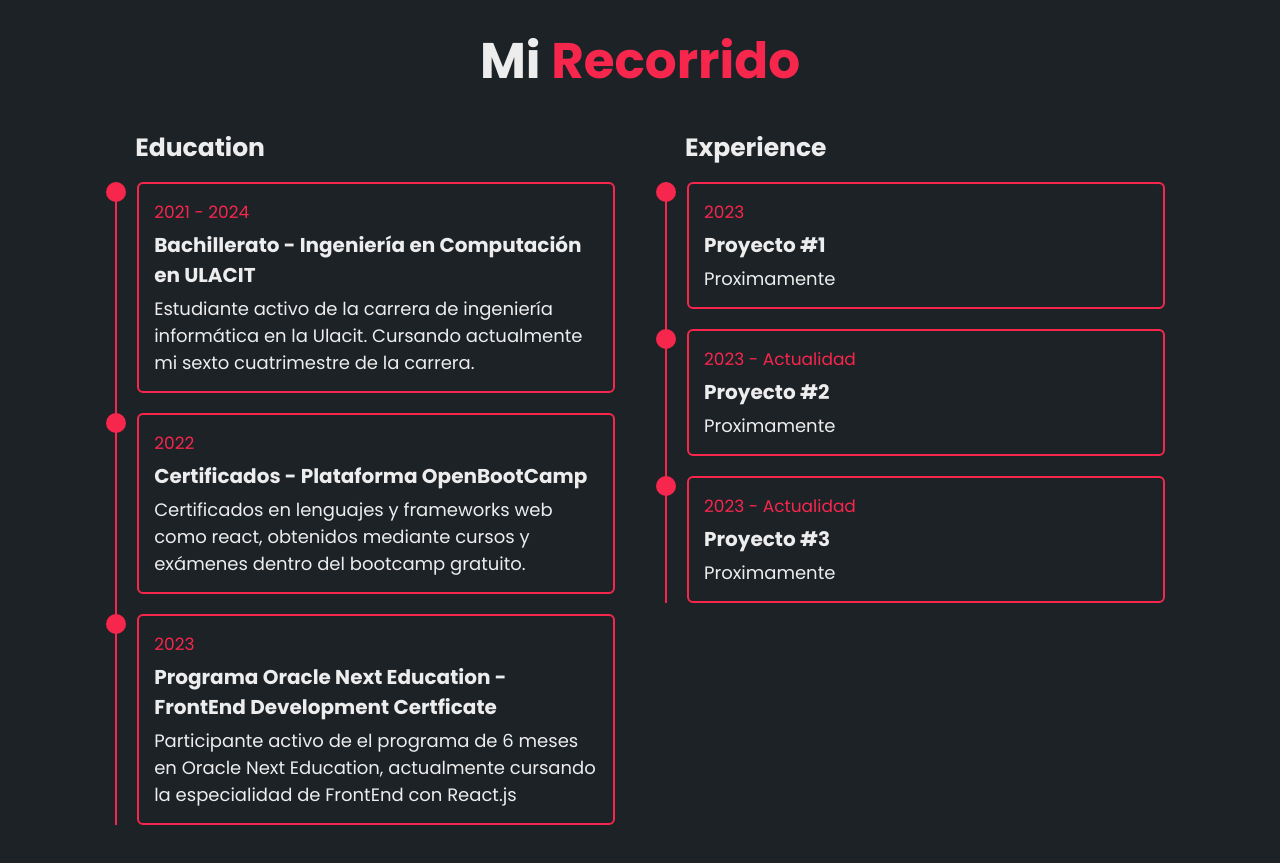
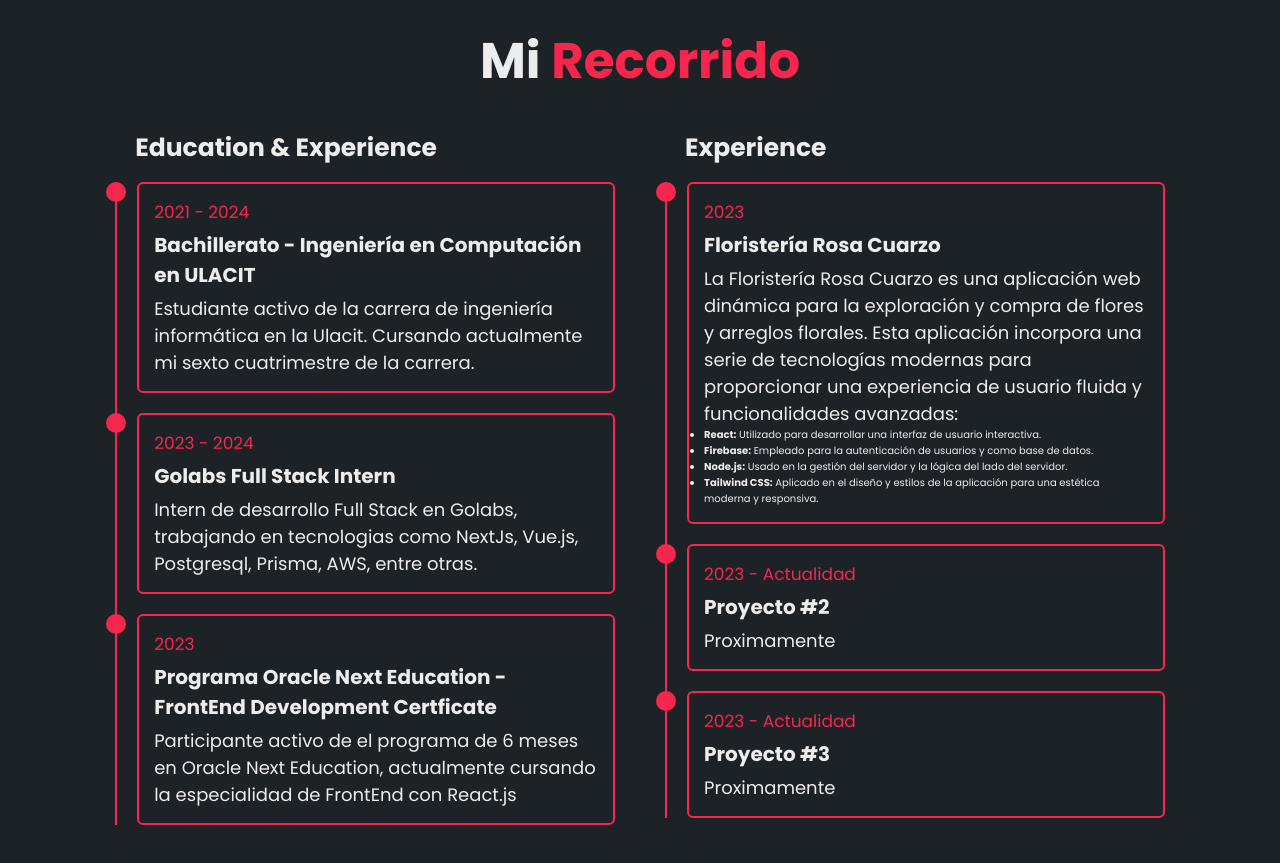
Before and after one commit to lmontero18/MonteroDevPortfolio, a website: page public/index.html in a window 1280 px wide. Shown: the part 1880-2743 px from the top of the page. Drawn offline with nearby package versions, Linux system fonts and the light colour scheme.

Commit message:
no me sirve en local xd

```diff
--- a/public/index.html
+++ b/public/index.html
@@ -115,7 +115,7 @@
       <div class="education-row">
         <div class="education-column">
           <h3 class="title">
-            Education
+            Education & Experience
             <span class="animate scroll" style="--i: 2"></span>
           </h3>
 
@@ -134,12 +134,12 @@
 
             <div class="education-content">
               <div class="content">
-                <div class="year">2022</div>
-                <h3>Certificados - Plataforma OpenBootCamp</h3>
+                <div class="year">2023 - 2024</div>
+                <h3>Golabs Full Stack Intern</h3>
                 <p>
-                  Certificados en lenguajes y frameworks web como react,
-                  obtenidos mediante cursos y exámenes dentro del bootcamp
-                  gratuito.
+                  Intern de desarrollo Full Stack en Golabs, trabajando en
+                  tecnologias como NextJs, Vue.js, Postgresql, Prisma, AWS,
+                  entre otras.
                 </p>
               </div>
             </div>
@@ -172,8 +172,33 @@
             <div class="education-content">
               <div class="content">
                 <div class="year">2023</div>
-                <h3>Proyecto #1</h3>
-                <p>Proximamente</p>
+                <h3>Floristería Rosa Cuarzo</h3>
+                <p>
+                  La Floristería Rosa Cuarzo es una aplicación web dinámica para
+                  la exploración y compra de flores y arreglos florales. Esta
+                  aplicación incorpora una serie de tecnologías modernas para
+                  proporcionar una experiencia de usuario fluida y
+                  funcionalidades avanzadas:
+                </p>
+                <ul>
+                  <li>
+                    <strong>React:</strong> Utilizado para desarrollar una
+                    interfaz de usuario interactiva.
+                  </li>
+                  <li>
+                    <strong>Firebase:</strong> Empleado para la autenticación de
+                    usuarios y como base de datos.
+                  </li>
+                  <li>
+                    <strong>Node.js:</strong> Usado en la gestión del servidor y
+                    la lógica del lado del servidor.
+                  </li>
+                  <li>
+                    <strong>Tailwind CSS:</strong> Aplicado en el diseño y
+                    estilos de la aplicación para una estética moderna y
+                    responsiva.
+                  </li>
+                </ul>
               </div>
             </div>
 
```
